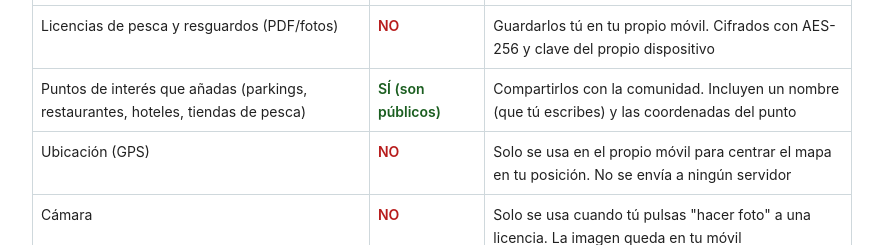
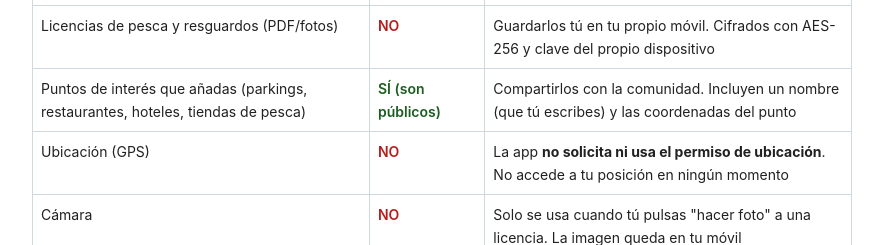
Before and after one commit to viciodroneapps/spainfishing-legal, a plain HTML site: page index.html in a window 1280 px wide. Shown: the part 880-1125 px from the top of the page, without its empty margins (198-1081 px from the left). Drawn offline with Linux system fonts and the light colour scheme.

Commit message:
La app no solicita permiso de ubicacion: se corrige la politica de privacidad

```diff
--- a/index.html
+++ b/index.html
@@ -63,7 +63,7 @@ Se guardan cifradas en el almacenamiento privado de la app. No se envían a ning
 <tr>
 <td>Ubicación (GPS)</td>
 <td class="no">NO</td>
-<td>Solo se usa en el propio móvil para centrar el mapa en tu posición. No se envía a ningún servidor</td>
+<td>La app <strong>no solicita ni usa el permiso de ubicación</strong>. No accede a tu posición en ningún momento</td>
 </tr>
 <tr>
 <td>Cámara</td>
```
